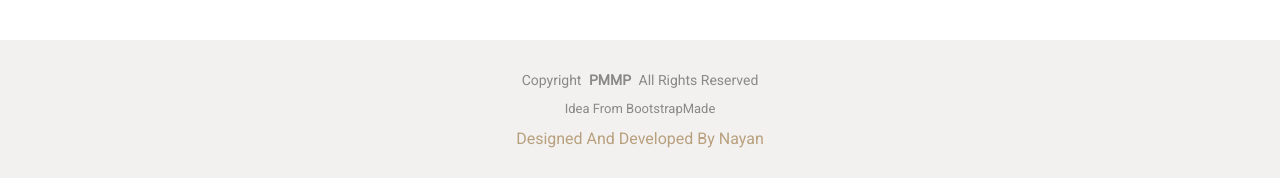
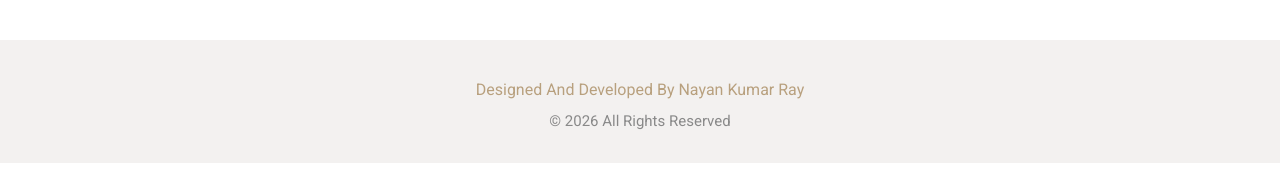
Before and after one commit to nayan-ray/portfolioFrondend, a React (Vite) app in the folder client/: page /portfolio/1 in a window 1280 px wide. Shown: the part 977-1155 px from the top of the page. Built offline with nearby package versions, Linux system fonts and the light colour scheme; no server answers; a web font is replaced by a local one.

Commit message:
footer updated

```diff
--- a/client/src/components/footer/Footer.jsx
+++ b/client/src/components/footer/Footer.jsx
@@ -4,17 +4,15 @@ const Footer = () => {
   return (
     <div className='py-7.5 bg-[#f3f1f0] text-[#898989] text-[14px] font-roboto'>
        <div className='text-center'>
-           <div>
-              <span>Copyright </span>
-              <strong className='mx-1'> PMMP </strong>
-              <span> All Rights Reserved</span>
+
+
+           <div className='text-[16px] my-2 text-accent1'>
+               Designed And Developed By <span>Nayan Kumar Ray</span>
            </div>
-           <div className='text-[13px] my-2'>
-                Idea From BootstrapMade
+
+            <div className='text-[15px]'>
+                © 2026 All Rights Reserved
             </div>
-           <div className='text-[16px] text-accent1'>
-               Designed And Developed By <span>Nayan</span>
-           </div>
 
        </div>
     </div>
--- a/client/src/components/hero/Hero.jsx
+++ b/client/src/components/hero/Hero.jsx
@@ -17,7 +17,6 @@ const Hero = () => {
                 "UI/UX Designer",
                  "Frond-End Designer",
                   "React Developer",
-                 "Node Developer",
                  "Backend Developer",
                  "Full Stack MERN Developer",
 
```
